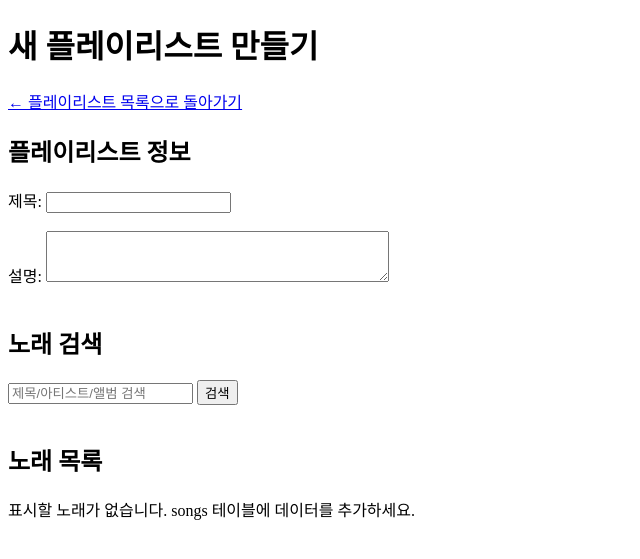
After one commit to JS66KIM/playlist-web, a Flask app: template templates/create_playlist.html in a window 1280 px wide. The commit adds this page. Shown: the top 559 px of the page, without its empty margins (0-640 px from the left). Run offline with Flask 3, Linux system fonts and the light colour scheme; the template is opened without the code that fills it, so the values that code supplies are empty.

Commit message:
register playlist page

```diff
--- a/app.py
+++ b/app.py
@@ -1,5 +1,8 @@
-from flask import Flask, render_template
+from flask import Flask, render_template, request, redirect, url_for
 import sqlite3
+import csv
+import io
+
 
 # Flask 앱 생성
 # __name__ 은 현재 파일 이름을 의미하며,
@@ -74,7 +77,146 @@ def test_db():
     return f"현재 데이터베이스에 존재하는 테이블: {tables}"
 
 # ---------------------------------------------
-# 4) Flask 실행
+# 5) 노래 관리 페이지 (songs 테이블 관리)
+# ---------------------------------------------
+@app.route('/songs', methods=['GET'])
+def manage_songs():
+    """
+    노래 관리 페이지
+    - songs 테이블의 전체 목록을 보여줌
+    - 노래 개별 삭제 버튼
+    - 전체 삭제 버튼
+    - 노래 추가 / CSV 업로드 폼은 템플릿에서 제공
+    """
+    conn = get_db_connection()
+    cur = conn.cursor()
+    cur.execute("""
+        SELECT song_id, title, artist, album
+        FROM songs
+        ORDER BY song_id DESC
+    """)
+    songs = cur.fetchall()
+    conn.close()
+
+    return render_template('manage_songs.html', songs=songs)
+
+
+# 개별 노래 추가 (한 곡씩 등록)
+@app.route('/songs/add', methods=['POST'])
+def add_song():
+    """
+    한 곡씩 직접 입력해서 songs 테이블에 추가하는 처리.
+    manage_songs.html 의 폼에서 POST 요청을 보냄.
+    """
+    title = request.form.get('title')
+    artist = request.form.get('artist')
+    album = request.form.get('album')
+
+    if not title:
+        # 제목은 필수라고 가정
+        return redirect(url_for('manage_songs'))
+
+    conn = get_db_connection()
+    cur = conn.cursor()
+    cur.execute("""
+        INSERT INTO songs (title, artist, album)
+        VALUES (?, ?, ?)
+    """, (title, artist, album))
+    conn.commit()
+    conn.close()
+
+    return redirect(url_for('manage_songs'))
+
+
+# CSV 파일로 여러 곡 한 번에 추가
+@app.route('/songs/upload', methods=['POST'])
+def upload_songs_csv():
+    """
+    CSV 파일 업로드로 여러 곡을 한 번에 추가하는 처리.
+    - CSV 형식 예시 (첫 줄은 헤더):
+        title,artist,album
+        노래제목1,가수1,앨범1
+        노래제목2,가수2,앨범2
+    """
+    file = request.files.get('csv_file')
+
+    # 파일이 없거나 이름이 비어 있으면 그냥 돌아감
+    if file is None or file.filename == '':
+        return redirect(url_for('manage_songs'))
+
+    # 파일 내용을 텍스트 형태로 읽기 (utf-8 기준)
+    try:
+        text_stream = io.TextIOWrapper(file.stream, encoding='utf-8')
+        reader = csv.DictReader(text_stream)  # 첫 줄을 헤더로 사용 (title, artist, album)
+    except Exception:
+        # CSV 파싱에 실패하면 그냥 목록 페이지로 돌아가기
+        return redirect(url_for('manage_songs'))
+
+    conn = get_db_connection()
+    cur = conn.cursor()
+
+    for row in reader:
+        title = row.get('title')
+        artist = row.get('artist')
+        album = row.get('album')
+
+        if title:  # 제목이 있는 행만 저장
+            cur.execute("""
+                INSERT INTO songs (title, artist, album)
+                VALUES (?, ?, ?)
+            """, (title, artist, album))
+
+    conn.commit()
+    conn.close()
+
+    return redirect(url_for('manage_songs'))
+
+
+# 개별 노래 삭제
+@app.route('/songs/delete/<int:song_id>', methods=['POST'])
+def delete_song(song_id):
+    """
+    특정 song_id 한 곡만 삭제.
+    이후 playlist_songs 에서도 해당 곡을 참조하는 행을 지워줘야
+    데이터가 깔끔해짐.
+    """
+    conn = get_db_connection()
+    cur = conn.cursor()
+
+    # 먼저 playlist_songs 에서 관련 레코드 삭제
+    cur.execute("DELETE FROM playlist_songs WHERE song_id = ?", (song_id,))
+    # 그 다음 실제 노래 삭제
+    cur.execute("DELETE FROM songs WHERE song_id = ?", (song_id,))
+
+    conn.commit()
+    conn.close()
+
+    return redirect(url_for('manage_songs'))
+
+
+# 전체 노래 삭제
+@app.route('/songs/delete_all', methods=['POST'])
+def delete_all_songs():
+    """
+    songs 테이블의 모든 노래 삭제.
+    - playlist_songs 테이블에서 해당 곡들을 참조하는 행도 함께 삭제.
+    """
+    conn = get_db_connection()
+    cur = conn.cursor()
+
+    # 먼저 모든 플레이리스트-노래 관계 삭제
+    cur.execute("DELETE FROM playlist_songs")
+    # 그리고 모든 노래 삭제
+    cur.execute("DELETE FROM songs")
+
+    conn.commit()
+    conn.close()
+
+    return redirect(url_for('manage_songs'))
+
+
+# ---------------------------------------------
+#. Flask 실행
 # ---------------------------------------------
 if __name__ == '__main__':
     # debug=True → 코드 바뀌면 서버 자동 재시작 + 에러 상세 확인 가능
--- /dev/null
+++ b/templates/create_playlist.html
@@ -0,0 +1,98 @@
+<!DOCTYPE html>
+<html lang="ko">
+<head>
+    <meta charset="UTF-8">
+    <title>플레이리스트 만들기</title>
+</head>
+<body>
+    <h1>새 플레이리스트 만들기</h1>
+
+    <!-- 메인으로 돌아가는 링크 -->
+    <p><a href="{{ url_for('index') }}">← 플레이리스트 목록으로 돌아가기</a></p>
+
+    <!-- 1. 플레이리스트 기본 정보 입력 폼 -->
+    <form method="POST" action="{{ url_for('create_playlist') }}">
+        <h2>플레이리스트 정보</h2>
+        <label>
+            제목:
+            <input type="text" name="title" required>
+        </label>
+        <br><br>
+
+        <label>
+            설명:
+            <textarea name="description" rows="3" cols="40"></textarea>
+        </label>
+        <br><br>
+
+        <!-- 2. 곡 검색 폼 (GET) -->
+        <!-- 검색할 때는 위쪽 주소만 새로 불러오도록 별도 폼 사용 -->
+    </form>
+
+    <h2>노래 검색</h2>
+    <form method="GET" action="{{ url_for('create_playlist') }}">
+        <input type="text" name="q" placeholder="제목/아티스트/앨범 검색"
+               value="{{ search_query or '' }}">
+        <button type="submit">검색</button>
+    </form>
+
+    <br>
+
+    <!-- 3. 검색 결과로 나온 songs 목록 + 체크박스 선택 -->
+    <form method="POST" action="{{ url_for('create_playlist') }}">
+        <!-- 제목/설명은 다시 써야 하는 게 번거로우니,
+             지금은 간단하게 곡 선택 기능만 먼저 구현해도 됨.
+             (필요하면 JS나 hidden input 으로 나중에 개선 가능)
+        -->
+
+        <h2>노래 목록</h2>
+
+        {% if songs and songs|length > 0 %}
+            <table border="1" cellpadding="5">
+                <thead>
+                    <tr>
+                        <th>선택</th>
+                        <th>제목 (title)</th>
+                        <th>아티스트 (artist)</th>
+                        <th>앨범 (album)</th>
+                    </tr>
+                </thead>
+                <tbody>
+                    {% for s in songs %}
+                        <tr>
+                            <td>
+                                <!-- 체크박스로 곡 선택, value 는 song_id -->
+                                <input type="checkbox" name="song_ids" value="{{ s['song_id'] }}">
+                            </td>
+                            <td>{{ s['title'] }}</td>
+                            <td>{{ s['artist'] or '' }}</td>
+                            <td>{{ s['album'] or '' }}</td>
+                        </tr>
+                    {% endfor %}
+                </tbody>
+            </table>
+
+            <br>
+            <!-- 임시로 제목/설명 입력도 이 폼에 같이 두자 (실용적으로) -->
+            <h3>플레이리스트 정보 입력</h3>
+            <label>
+                제목:
+                <input type="text" name="title" required>
+            </label>
+            <br><br>
+
+            <label>
+                설명:
+                <textarea name="description" rows="3" cols="40"></textarea>
+            </label>
+            <br><br>
+
+            <button type="submit">플레이리스트 저장</button>
+
+        {% else %}
+            <p>표시할 노래가 없습니다. songs 테이블에 데이터를 추가하세요.</p>
+        {% endif %}
+    </form>
+
+</body>
+</html>
--- a/templates/index.html
+++ b/templates/index.html
@@ -6,6 +6,8 @@
 </head>
 <body>
     <h1>플레이리스트 목록</h1>
+    <p><a href="{{ url_for('create_playlist') }}">+ 새 플레이리스트 만들기</a></p>
+
 
     <!-- playlists 는 app.py 에서 render_template 로 넘긴 변수 -->
     {% if playlists and playlists|length > 0 %}
```
